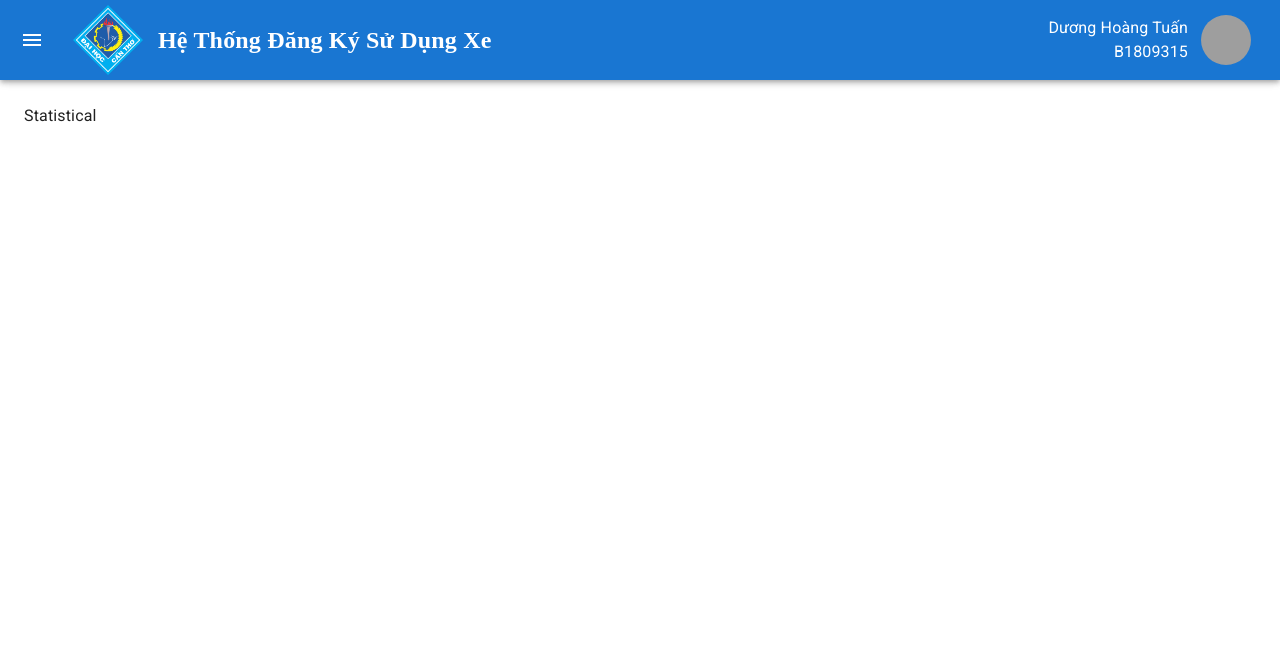
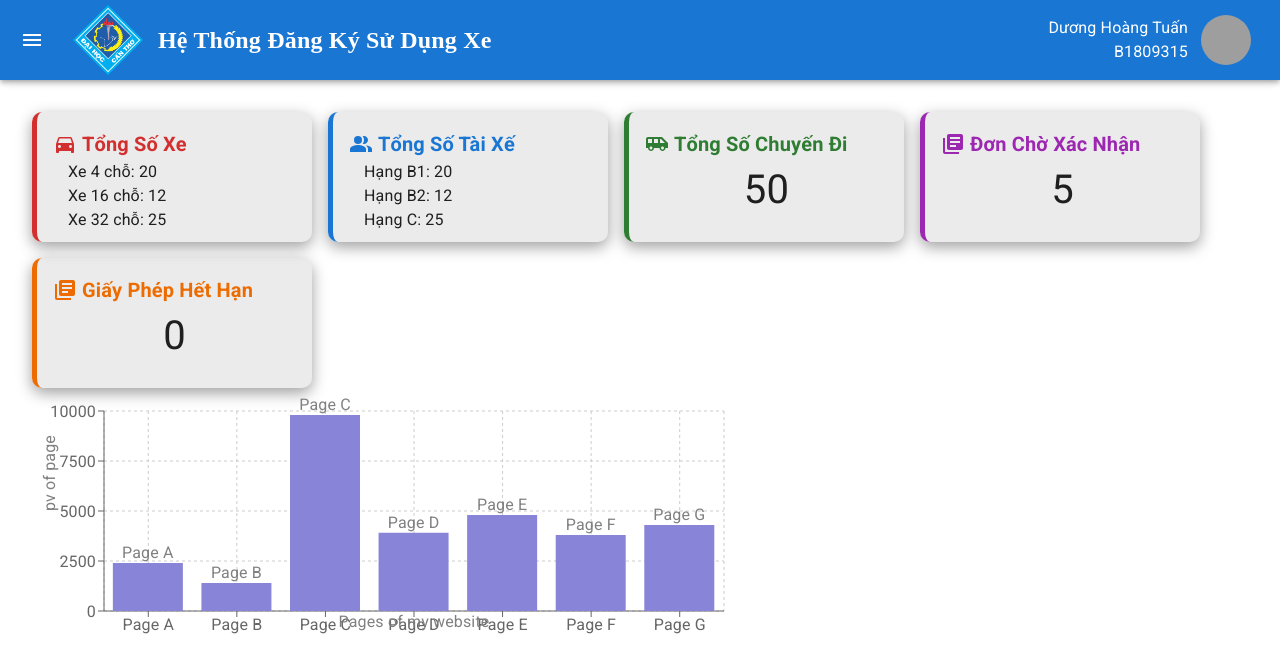
Before and after one commit to hoangtuan2000/dangkyxectu-web, a React (Create React App) app: page /statistical in a window 1280 px wide. Shown: the top 672 px of the page. Built offline with nearby package versions, Linux system fonts and the light colour scheme; grey boxes are pictures that could not be loaded.

Commit message:
update src Statistical.js

```diff
--- a/package.json
+++ b/package.json
@@ -19,6 +19,7 @@
     "react-redux": "^8.0.2",
     "react-router-dom": "^6.3.0",
     "react-scripts": "5.0.1",
+    "recharts": "^2.1.13",
     "redux-persist": "^6.0.0",
     "styled-components": "^5.3.5",
     "web-vitals": "^2.1.4"
--- a/src/screens/statistical/Statistical.js
+++ b/src/screens/statistical/Statistical.js
@@ -1,9 +1,296 @@
-import React from 'react'
+import { Box, Typography, useTheme } from "@mui/material";
+import React from "react";
+import {
+    BarChart,
+    Bar,
+    XAxis,
+    YAxis,
+    CartesianGrid,
+    Tooltip,
+    Legend,
+    Label,
+    ResponsiveContainer,
+    LabelList,
+} from "recharts";
+import DirectionsCarIcon from "@mui/icons-material/DirectionsCar";
+import PeopleAltIcon from "@mui/icons-material/PeopleAlt";
+import AirportShuttleIcon from "@mui/icons-material/AirportShuttle";
+import LibraryBooksIcon from "@mui/icons-material/LibraryBooks";
+
+const data = [
+    {
+        name: "Page A",
+        uv: 4000,
+        pv: 2400,
+        amt: 2400,
+    },
+    {
+        name: "Page B",
+        uv: 3000,
+        pv: 1398,
+        amt: 2210,
+    },
+    {
+        name: "Page C",
+        uv: 2000,
+        pv: 9800,
+        amt: 2290,
+    },
+    {
+        name: "Page D",
+        uv: 2780,
+        pv: 3908,
+        amt: 2000,
+    },
+    {
+        name: "Page E",
+        uv: 1890,
+        pv: 4800,
+        amt: 2181,
+    },
+    {
+        name: "Page F",
+        uv: 2390,
+        pv: 3800,
+        amt: 2500,
+    },
+    {
+        name: "Page G",
+        uv: 3490,
+        pv: 4300,
+        amt: 2100,
+    },
+];
 
 function Statistical() {
-  return (
-    <div>Statistical</div>
-  )
+    const theme = useTheme();
+    return (
+        <Box>
+            <Box
+                sx={{
+                    width: "280px",
+                    height: "130px",
+                    backgroundColor: theme.palette.action.selected,
+                    // boxShadow: "rgba(0, 0, 0, 0.35) 0px 5px 15px",
+                    boxShadow: `${theme.palette.text.disabled} 0px 5px 15px`,
+                    borderRadius: "10px",
+                    borderLeft: `5px solid ${theme.palette.error.main}`,
+                    padding: theme.spacing(2),
+                    margin: theme.spacing(1),
+                    float: "left",
+                }}
+            >
+                <Typography
+                    variant="h6"
+                    component="div"
+                    sx={{
+                        display: "flex",
+                        alignItems: "center",
+                        color: theme.palette.error.main,
+                        fontWeight: "bold",
+                    }}
+                >
+                    <DirectionsCarIcon sx={{ marginRight: "5px" }} /> Tổng Số Xe
+                </Typography>
+                <Box sx={{ paddingLeft: "15px" }}>
+                    <Typography variant="p" component="div">
+                        Xe 4 chỗ: 20
+                    </Typography>
+                    <Typography variant="p" component="div">
+                        Xe 16 chỗ: 12
+                    </Typography>
+                    <Typography variant="p" component="div">
+                        Xe 32 chỗ: 25
+                    </Typography>
+                </Box>
+            </Box>
+
+            <Box
+                sx={{
+                    width: "280px",
+                    height: "130px",
+                    backgroundColor: theme.palette.action.selected,
+                    boxShadow: `${theme.palette.text.disabled} 0px 5px 15px`,
+                    borderRadius: "10px",
+                    borderLeft: `5px solid ${theme.palette.primary.main}`,
+                    padding: theme.spacing(2),
+                    margin: theme.spacing(1),
+                    float: "left",
+                }}
+            >
+                <Typography
+                    variant="h6"
+                    component="div"
+                    sx={{
+                        display: "flex",
+                        alignItems: "center",
+                        color: theme.palette.primary.main,
+                        fontWeight: "bold",
+                    }}
+                >
+                    <PeopleAltIcon sx={{ marginRight: "5px" }} /> Tổng Số Tài Xế
+                </Typography>
+                <Box sx={{ paddingLeft: "15px" }}>
+                    <Typography variant="p" component="div">
+                        Hạng B1: 20
+                    </Typography>
+                    <Typography variant="p" component="div">
+                        Hạng B2: 12
+                    </Typography>
+                    <Typography variant="p" component="div">
+                        Hạng C: 25
+                    </Typography>
+                </Box>
+            </Box>
+
+            <Box
+                sx={{
+                    width: "280px",
+                    height: "130px",
+                    backgroundColor: theme.palette.action.selected,
+                    boxShadow: `${theme.palette.text.disabled} 0px 5px 15px`,
+                    borderRadius: "10px",
+                    borderLeft: `5px solid ${theme.palette.success.main}`,
+                    padding: theme.spacing(2),
+                    margin: theme.spacing(1),
+                    float: "left",
+                }}
+            >
+                <Typography
+                    variant="h6"
+                    component="div"
+                    sx={{
+                        display: "flex",
+                        alignItems: "center",
+                        color: theme.palette.success.main,
+                        fontWeight: "bold",
+                    }}
+                >
+                    <AirportShuttleIcon sx={{ marginRight: "5px" }} /> Tổng Số
+                    Chuyến Đi
+                </Typography>
+                <Box
+                    sx={{
+                        display: "flex",
+                        justifyContent: "center",
+                        alignItems: "center",
+                        fontSize: "40px",
+                    }}
+                >
+                    <Typography variant="p" component="div">
+                        50
+                    </Typography>
+                </Box>
+            </Box>
+
+            <Box
+                sx={{
+                    width: "280px",
+                    height: "130px",
+                    backgroundColor: theme.palette.action.selected,
+                    boxShadow: `${theme.palette.text.disabled} 0px 5px 15px`,
+                    borderRadius: "10px",
+                    borderLeft: `5px solid ${theme.palette.secondary.main}`,
+                    padding: theme.spacing(2),
+                    margin: theme.spacing(1),
+                    float: "left",
+                }}
+            >
+                <Typography
+                    variant="h6"
+                    component="div"
+                    sx={{
+                        display: "flex",
+                        alignItems: "center",
+                        color: theme.palette.secondary.main,
+                        fontWeight: "bold",
+                    }}
+                >
+                    <LibraryBooksIcon sx={{ marginRight: "5px" }} /> Đơn Chờ Xác
+                    Nhận
+                </Typography>
+                <Box
+                    sx={{
+                        display: "flex",
+                        justifyContent: "center",
+                        alignItems: "center",
+                        fontSize: "40px",
+                    }}
+                >
+                    <Typography variant="p" component="div">
+                        5
+                    </Typography>
+                </Box>
+            </Box>
+
+            <Box
+                sx={{
+                    width: "280px",
+                    height: "130px",
+                    backgroundColor: theme.palette.action.selected,
+                    boxShadow: `${theme.palette.text.disabled} 0px 5px 15px`,
+                    borderRadius: "10px",
+                    borderLeft: `5px solid ${theme.palette.warning.main}`,
+                    padding: theme.spacing(2),
+                    margin: theme.spacing(1),
+                    float: "left",
+                }}
+            >
+                <Typography
+                    variant="h6"
+                    component="div"
+                    sx={{
+                        display: "flex",
+                        alignItems: "center",
+                        color: theme.palette.warning.main,
+                        fontWeight: "bold",
+                    }}
+                >
+                    <LibraryBooksIcon sx={{ marginRight: "5px" }} /> Giấy Phép
+                    Hết Hạn
+                </Typography>
+                <Box
+                    sx={{
+                        display: "flex",
+                        justifyContent: "center",
+                        alignItems: "center",
+                        fontSize: "40px",
+                    }}
+                >
+                    <Typography variant="p" component="div">
+                        0
+                    </Typography>
+                </Box>
+            </Box>
+
+            <Box sx={{ clear: "both" }}></Box>
+
+            <BarChart
+                width={730}
+                height={250}
+                data={data}
+                margin={{ top: 15, right: 30, left: 20, bottom: 5 }}
+            >
+                <CartesianGrid strokeDasharray="3 3" />
+                <XAxis dataKey="name">
+                    <Label
+                        value="Pages of my website"
+                        position="insideTop"
+                    />
+                </XAxis>
+                <YAxis
+                    label={{
+                        value: "pv of page",
+                        angle: -90,
+                        position: "insideLeft",
+                    }}
+                />
+                <Bar dataKey="pv" fill="#8884d8">
+                    <LabelList dataKey="name" position="top" />
+                </Bar>
+            </BarChart>
+        </Box>
+    );
 }
 
-export default Statistical
+export default Statistical;
```
Also changed, not shown: 1 other file (tests, documents, lock files or other folders).
